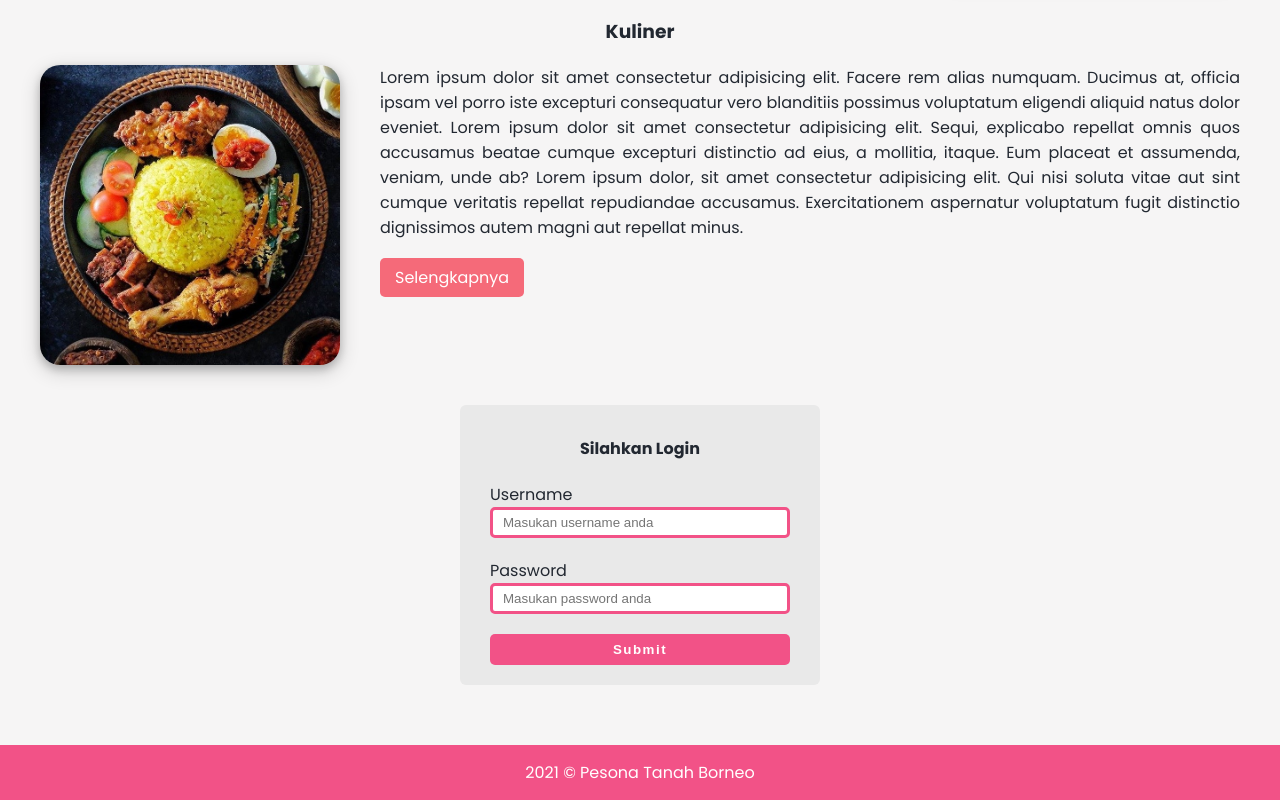
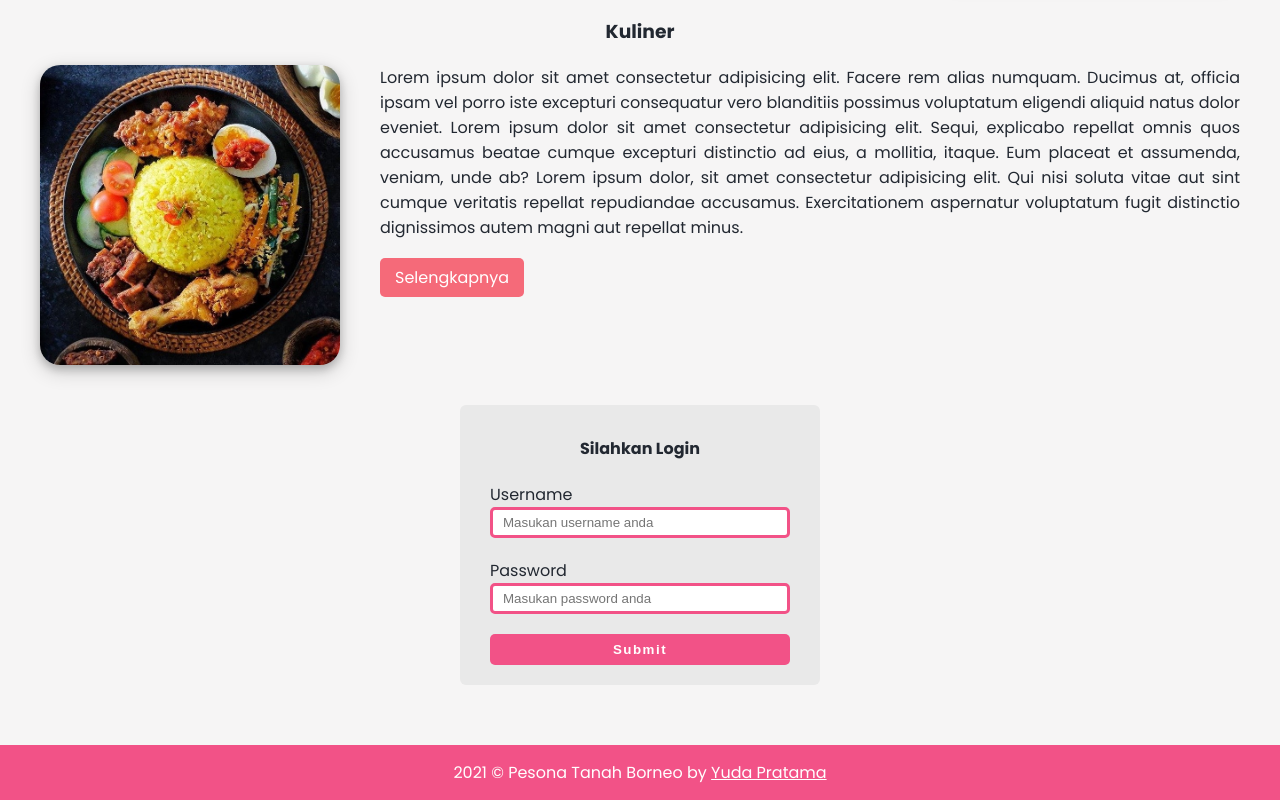
Before and after one commit to yudapratama25/pesona-tanah-borneo, a plain HTML site: page index.html in a window 1280 px wide. Shown: the part 1188-1988 px from the top of the page. Drawn offline with Linux system fonts and the light colour scheme.

Commit message:
revisi dikit

```diff
--- a/index.html
+++ b/index.html
@@ -169,6 +169,15 @@
 			font-weight: 600;
 			letter-spacing: 1.5px;
 		}
+
+		.credit {
+			font-weight: 500;
+			color: white;
+		}
+
+		.credit:hover {
+			color: #efff00;
+		}
 	</style>
 </head>
 <body>
@@ -245,7 +254,7 @@
 		</div>
 	</div>
 	<footer class="footer mt-40">
-		2021 &copy; Pesona Tanah Borneo
+		2021 &copy; Pesona Tanah Borneo by <a href="https://www.instagram.com/ini.aduuy/" target="_blank" class="credit">Yuda Pratama</a>
 	</footer>
 
 	<script type="text/javascript">
```
Lines whose indentation alone changed are shown as unchanged.
